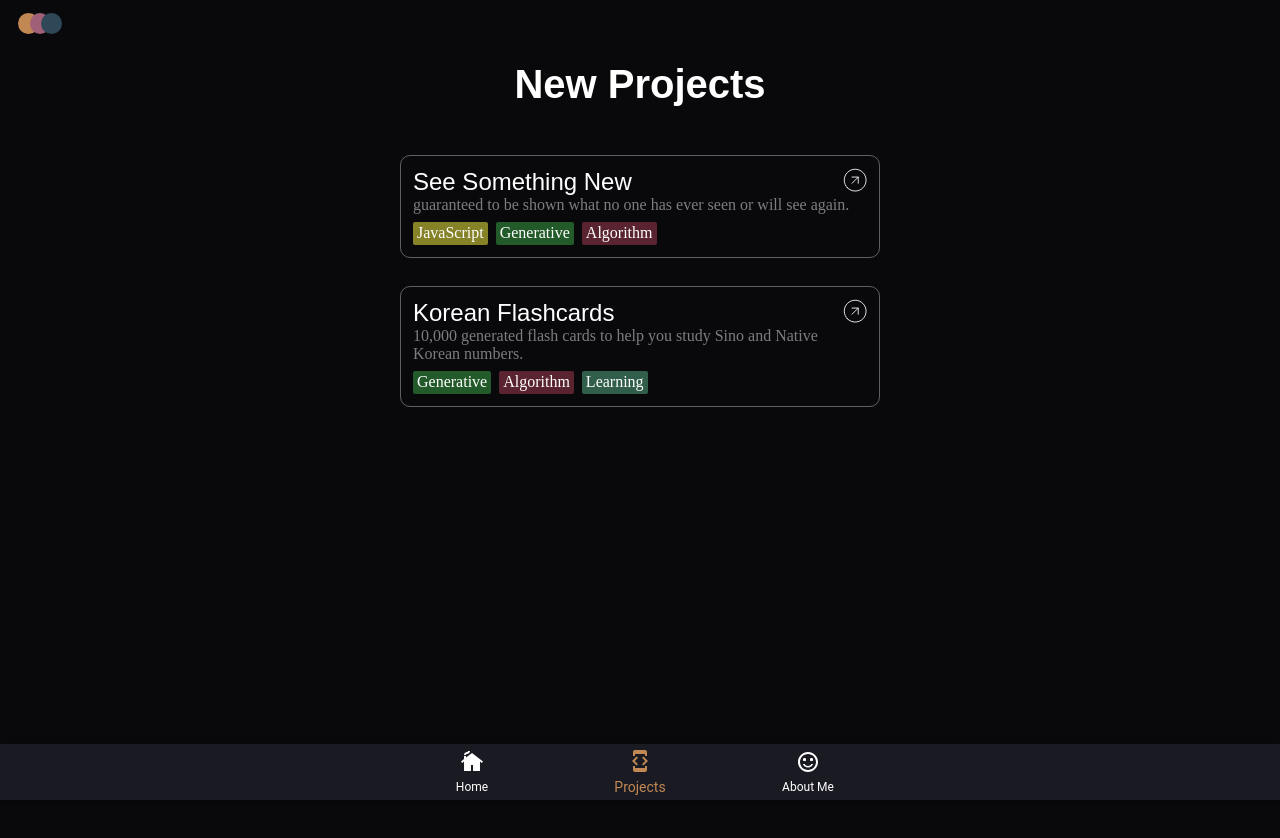
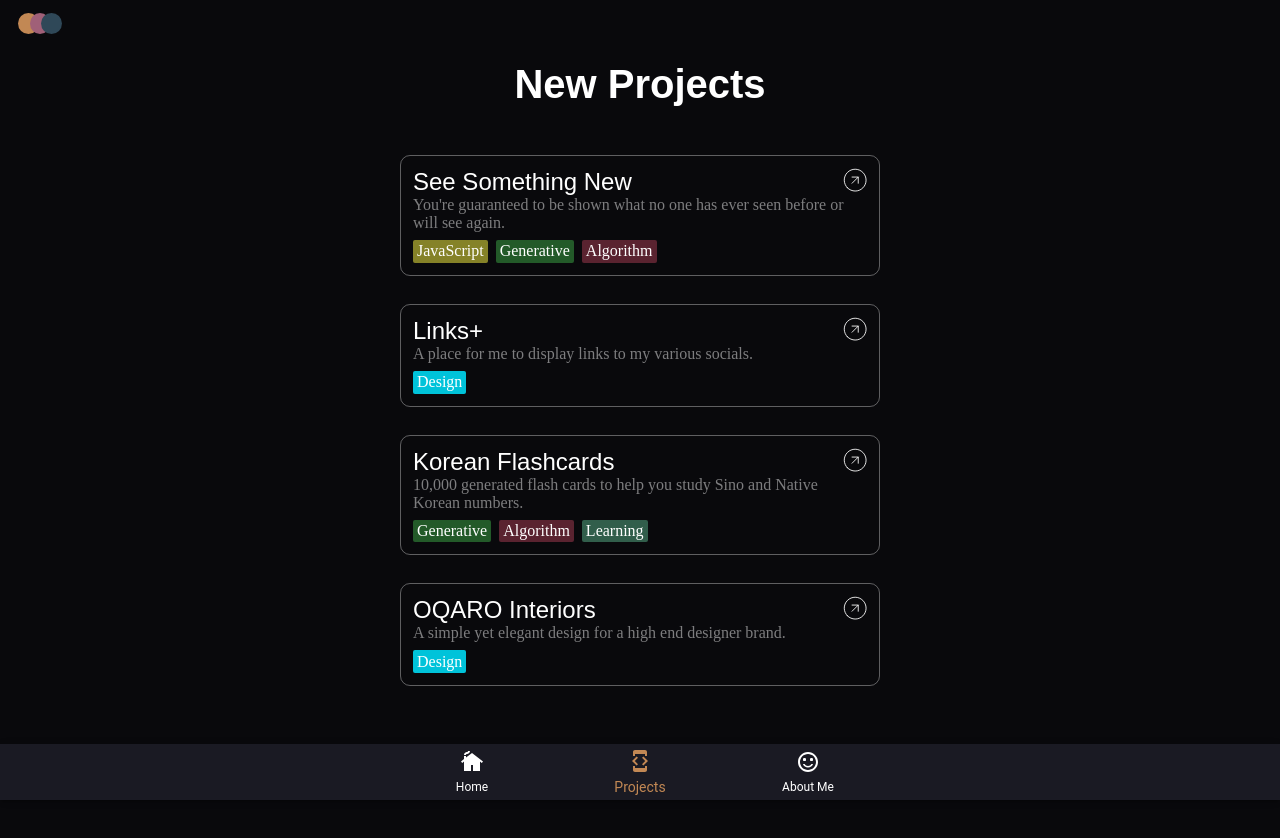
Before and after one commit to AdamDavisDeveloper/adams-portfolio, a React (Vite) app: page /projects in a window 1280 px wide. Shown: the top 838 px of the page. Built offline with nearby package versions, Linux system fonts and the light colour scheme; a web font is replaced by a local one.

Commit message:
+ OQARO and Links+ projects

```diff
--- a/src/Views/Projects/ProjectsData.ts
+++ b/src/Views/Projects/ProjectsData.ts
@@ -14,7 +14,11 @@ import KoreanNumbers_Image_01 from '/src/img/project/korean-numbers-01.png';
 import KoreanNumbers_Image_02 from '/src/img/project/korean-numbers-02.png';    //@ts-ignore
 import KoreanNumbers_Image_03 from '/src/img/project/korean-numbers-03.png';    //@ts-ignore
 // See Something New Project
-import SomethingNew_Image_01 from '/src/img/project/something-new-01.png';
+import SomethingNew_Image_01 from '/src/img/project/something-new-01.png'; //@ts-ignore
+//Links+ Project
+import LinksPlus from '/src/img/project/links-plus.png'; //@ts-ignore
+//OQUARO project
+import OQUAROInteriors from '/src/img/project/oqaro.png'
 // -------- End image imports -------- //
 
 interface projectTag {
@@ -35,7 +39,8 @@ const tags = {
     typescript: {name: "TypeScript",    color: "#234D5A"},
     generative: {name: "Generative",    color: "#235A29"},
     algorithm:  {name: "Algorithm",     color: "#5A2330"},
-    learning:   {name: "Learning",      color: "#315E4B"}
+    learning:   {name: "Learning",      color: "#315E4B"},
+    design:     {name: "Design",        color: "#00c3da"}
 }
 
 export const technologies = {
@@ -59,10 +64,17 @@ export const ProjectTileData: projectTileTypes[] = [
     // },
     {
         title: "See Something New",
-        description: "guaranteed to be shown what no one has ever seen or will see again.",
+        description: "You're guaranteed to be shown what no one has ever seen before or will see again.",
         urlSlug: "see-something-new",
         imagePath: "",
         tags: [ tags.javascript, tags.generative, tags.algorithm ],
+    },
+    {
+        title: "Links+",
+        description: "A place for me to display links to my various socials.",
+        urlSlug: "links-plus",
+        imagePath: "",
+        tags: [ tags.design ],
     },
     {
         title: "Korean Flashcards",
@@ -70,6 +82,13 @@ export const ProjectTileData: projectTileTypes[] = [
         urlSlug: "korean-flashcards",
         imagePath: "",
         tags: [ tags.generative, tags.algorithm, tags.learning ],
+    },
+    {
+        title: "OQARO Interiors",
+        description: "A simple yet elegant design for a high end designer brand.",
+        urlSlug: "oqaro-interiors",
+        imagePath: "",
+        tags: [ tags.design ],
     }
 ]
 
@@ -86,7 +105,8 @@ export const ProjectData = [
         sections: [
             {
                 text: "",
-                imgPath: ""
+                imgPath: "",
+                vertical: false // image will be set above the text when true
             },
         ],
         technologies: []
@@ -95,16 +115,33 @@ export const ProjectData = [
         id: "see-something-new",
         title: "See Something New",
         subtitle: "Guaranteed to be shown what no one has ever seen or will see again.",
-        writeUp: "When you refresh the image, you have a possibility, regardless of how slim, of seeing a picture of anything in existence (even a photo of you shaking hands with Mr. Rogers!). You are looking at something which has statistically never been viewed by any human in all of history or will ever see throughout the life of the universe. There is a 1 in (1.5252803... x 10^1155955) chance of any one image being shown to you. I wrote a compact script to create the 400 rows and fill each row with 400 colored divs. The idea came to me while considering the sqaure tiles covering the walls in my office restroom.",
+        writeUp: "When you refresh the image, you have a possibility, regardless of how slim, of seeing a picture of anything in existence. You are looking at something which has statistically never been viewed by any human in all of history or will ever see throughout the life of the universe. There is a 1 in (1.5252803... x 10^1155955) chance of any one image being shown to you. I wrote a compact script to create the 400 rows and fill each row with 400 colored divs. The idea came to me while considering the perfectly square tiles covering the walls in the room where I was sitting.",
         liveURL: "https://see-something-new.netlify.app/",
         github: "https://github.com/AdamDavisDeveloper/see-something-new",
         sections: [
             {
                 text: "Javascript algorithm creates 160,000 1x1px divs with randomly set hex code colors (16,777,216 color possibilities per pixel) in a 400x400px square.",
                 imgPath: SomethingNew_Image_01,
+                vertical: false
             },
         ],
         technologies: [ technologies.html, technologies.scss, technologies.javascript ]
+    },
+    {
+        id: "links-plus",
+        title: "Links+",
+        subtitle: "A place for me to display links to my various socials.",
+        writeUp: "I made this as a way for me to have a digital business card which outlinks to my important social accounts and websites. I chose to use vanilla web technologies to increase response time and decrease dev time. I used 10mm NFC chips which, when placed in my wrist-watches, allows people to tap their phones on my watch and get a push notification which opens their default browser to this website. For Sass compiling, I used Glenn Marks' Live Sass Compliler for VS Code. ",
+        liveURL: "https://profile.adamdavisdeveloper.com",
+        github: "https://github.com/AdamDavisDeveloper/nfc-links",
+        sections: [
+            {
+                text: `This is the figma design for the newest version of this website. It went through multiple color pallete itterations until I finally landed on this one. I used the "Dictionary of Color Combinations, Vol. 1" as inspiration to help decide on a mood. At writing, the design has not been fully developed and migrated from the old placeholder design.`,
+                imgPath: LinksPlus,
+                vertical: false
+            },
+        ],
+        technologies: [ technologies.html, technologies.scss ]
     },
     {
         id: "korean-flashcards",
@@ -117,16 +154,35 @@ export const ProjectData = [
             {
                 text: "A flashcard is shown with a Korean number written on the front. The integer is chosen at random from 1-9999 and my algorithm uses the Korean numbers rules to generate the Sino or Native Korean word for that number. Clicking the circular refresh button will give you a new card.",
                 imgPath: KoreanNumbers_Image_01,
+                vertical: false
             },
             {
                 text: "Tapping the card will cause the card to animate as it flips over to reveal the decimal numerical integer. One nice thing here is that you can test yourself from both ways! Tapping the refresh button in this state will show you a new integer, allowing you to guess what the Korean word would be, then you can flip to see if you're correct.",
                 imgPath: KoreanNumbers_Image_02,
+                vertical: false
             },
             {
                 text: "I created a Settings tab so you can easily switch between Sino / Native number systems, and to decide if you want the Sino 10, 100, and 1000 words highlighted on the card (which I found extremely helpful). I also thought it would be fun to have custom toggles here with the Octopus character to give this site a little more charm.",
                 imgPath: KoreanNumbers_Image_03,
+                vertical: false
             },
         ],
         technologies: [ technologies.html, technologies.scss, technologies.javascript ]
-    }
+    },
+    {
+        id: "oqaro-interiors",
+        title: "OQARO Interiors",
+        subtitle: "A simple yet elegant design for a high end designer brand.",
+        writeUp: "I created this in an effort to code a sleek landing page quickly for practice. I made it three years ago and it's amazing to see the progress I have made. I'm including it on this website for old times sake, and for me to be grateful to my past self for puting in the hard work back then. 💪",
+        liveURL: "",
+        github: "",
+        sections: [
+            {
+                text: "",
+                imgPath: OQUAROInteriors,
+                vertical: true
+            },
+        ],
+        technologies: [ technologies.html ]
+    },
 ]
```
Also changed, not shown: src/img/project/links-plus.png (added), 1 other file (tests, documents, lock files or other folders).
